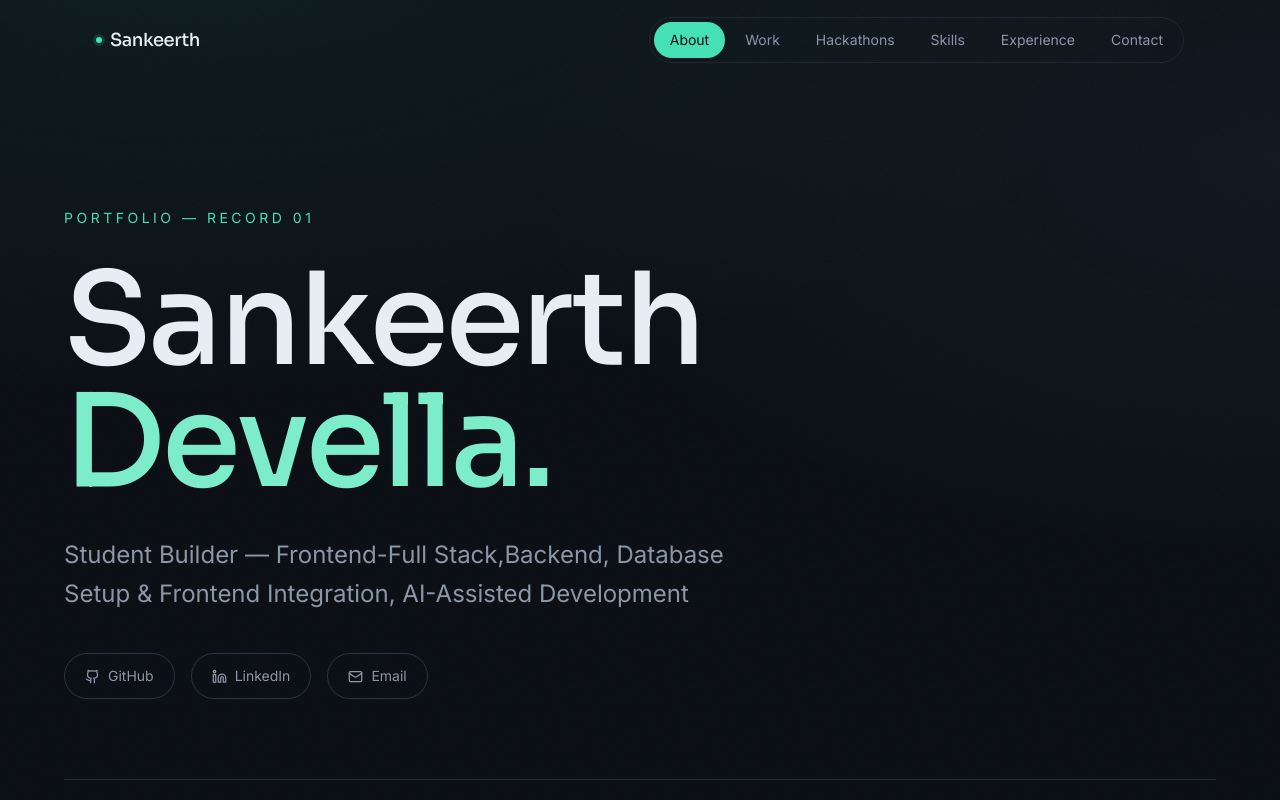
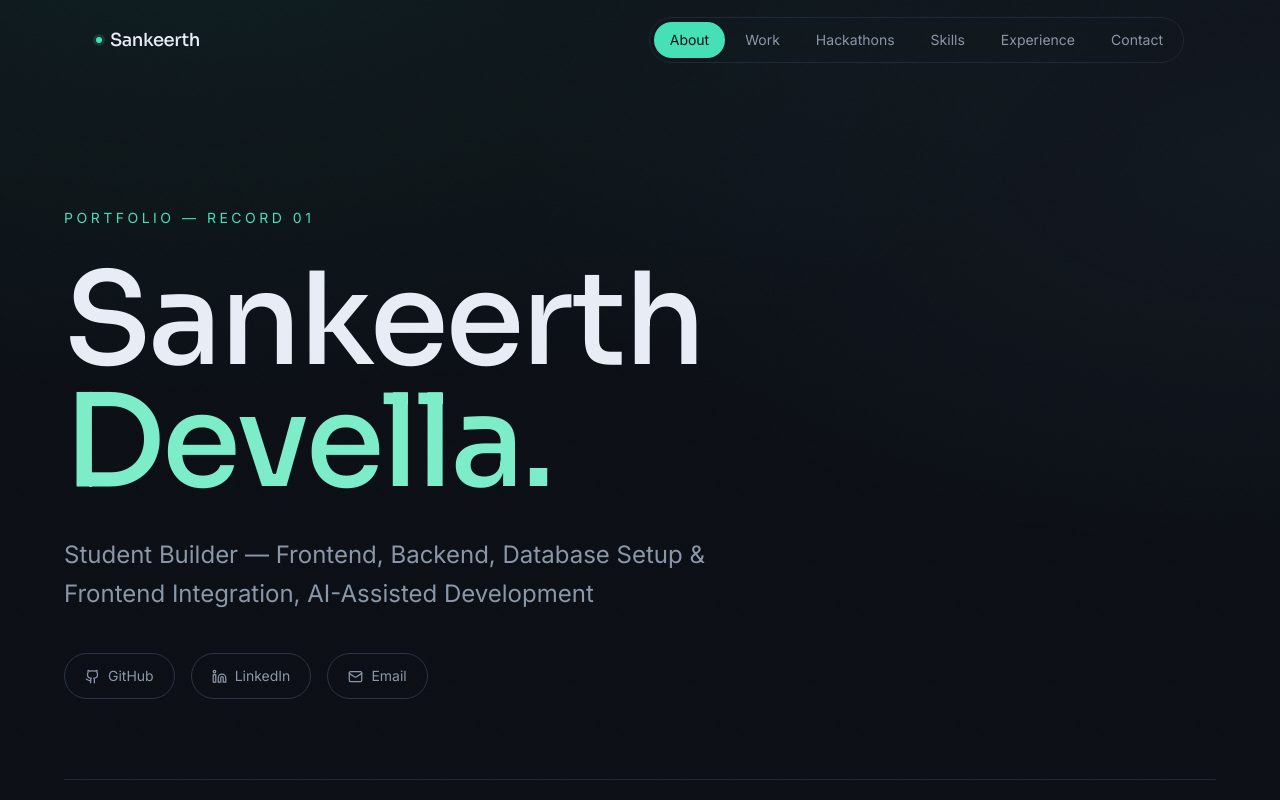
Before and after one commit to Penguin-boss/Sankeerth-Portfolio, a Next.js app: page / in a window 1280 px wide. Shown: the top 800 px of the page. Built offline with nearby package versions, Linux system fonts and the light colour scheme.

Commit message:
Shorten tagline in portfolio profile

```diff
--- a/src/data/portfolio.ts
+++ b/src/data/portfolio.ts
@@ -3,7 +3,7 @@
 
 export const profile = {
   name: "Sankeerth Devella",
-  tagline: "Student Builder — Frontend-Full Stack,Backend, Database Setup & Frontend Integration, AI-Assisted Development",
+  tagline: "Student Builder — Frontend, Backend, Database Setup & Frontend Integration, AI-Assisted Development",
   location: "Hyderabad, Telangana, India",
   email: "sankeerthdevella@gmail.com",
   github: "https://github.com/Penguin-boss",
```
